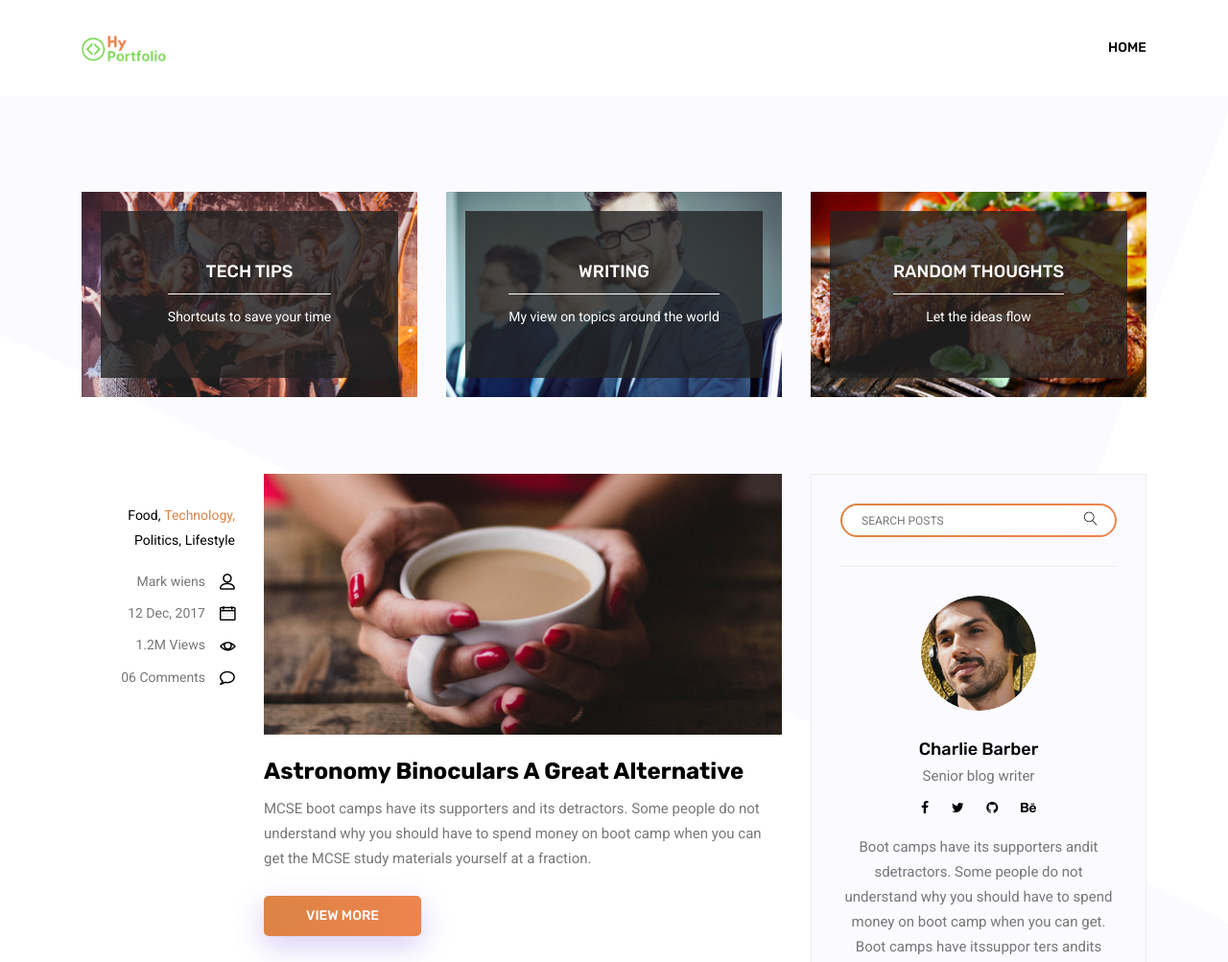
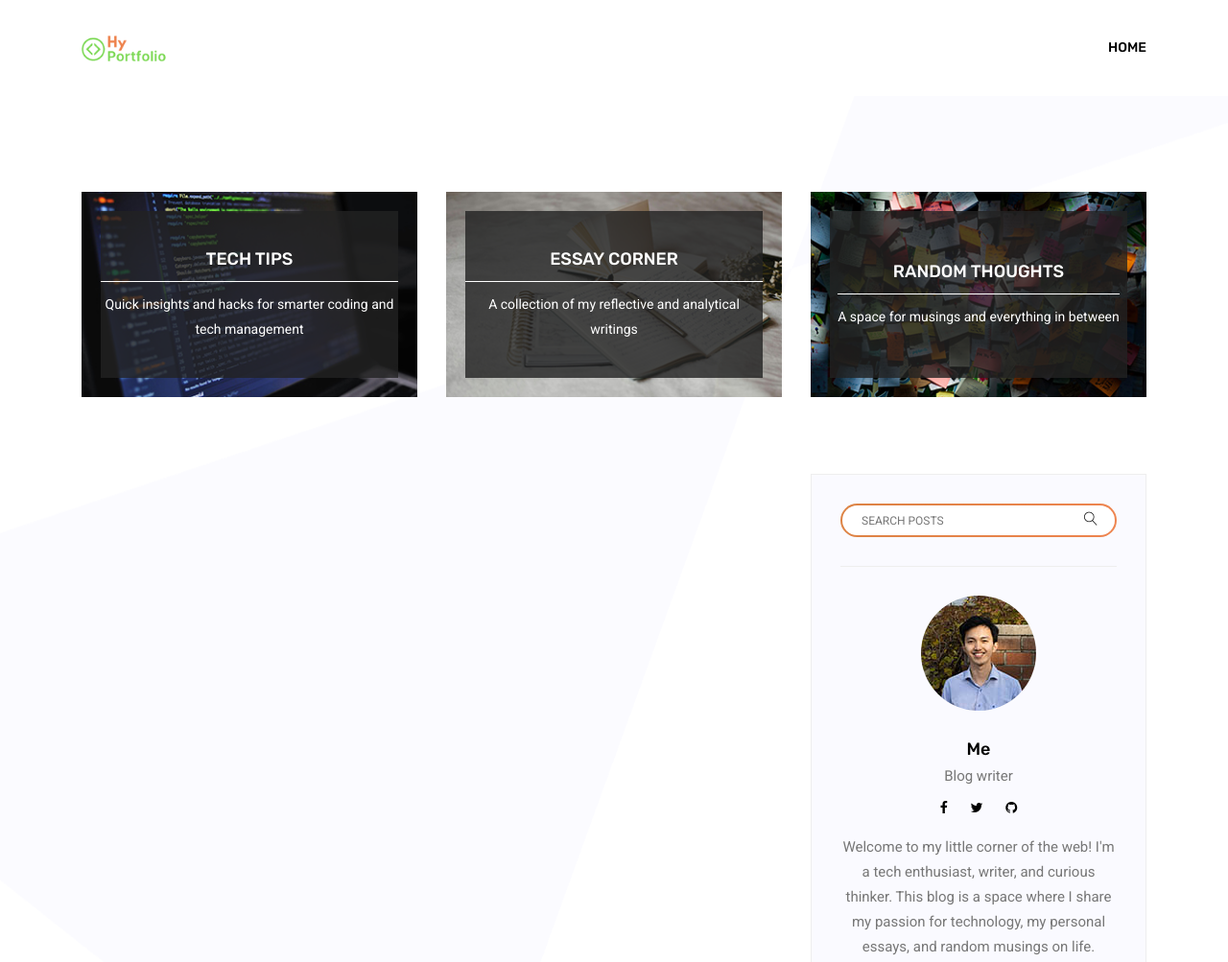
Before and after one commit to hvo11152021/HyPortfolio, a plain HTML site: page blog.html in a window 1280 px wide. Shown: the top 1003 px of the page at 96% size. Drawn offline with nearby package versions, Linux system fonts and the light colour scheme.

Commit message:
update: Added new contents to blog page

```diff
--- a/blog.html
+++ b/blog.html
@@ -69,36 +69,36 @@
             <div class="row">
                 <div class="col-lg-4">
                     <div class="categories_post">
-                        <img src="img/blog/cat-post/cat-post-3.jpg" alt="post">
+                        <img src="img/blog/cat-post/pexels-luis-gomes-166706-546819.jpg" alt="post">
                         <div class="categories_details">
                             <div class="categories_text">
                                 <a href="single-blog.html"><h5>Tech Tips</h5></a>
                                 <div class="border_line"></div>
-                                <p>Shortcuts to save your time</p>
+                                <p>Quick insights and hacks for smarter coding and tech management</p>
                             </div>
                         </div>
                     </div>
                 </div>
                 <div class="col-lg-4">
                     <div class="categories_post">
-                        <img src="img/blog/cat-post/cat-post-2.jpg" alt="post">
+                        <img src="img/blog/cat-post/pexels-polina-kovaleva-5546879.jpg" alt="post">
                         <div class="categories_details">
                             <div class="categories_text">
-                                <a href="single-blog.html"><h5>Writing</h5></a>
+                                <a href="single-blog.html"><h5>Essay Corner</h5></a>
                                 <div class="border_line"></div>
-                                <p>My view on topics around the world</p>
+                                <p>A collection of my reflective and analytical writings</p>
                             </div>
                         </div>
                     </div>
                 </div>
                 <div class="col-lg-4">
                     <div class="categories_post">
-                        <img src="img/blog/cat-post/cat-post-1.jpg" alt="post">
+                        <img src="img/blog/cat-post/pexels-minan1398-1629212.jpg" alt="post">
                         <div class="categories_details">
                             <div class="categories_text">
                                 <a href="single-blog.html"><h5>Random Thoughts</h5></a>
                                 <div class="border_line"></div>
-                                <p>Let the ideas flow</p>
+                                <p>A space for musings and everything in between</p>
                             </div>
                         </div>
                     </div>
@@ -114,7 +114,7 @@
             <div class="row">
                 <div class="col-lg-8">
                     <div class="blog_left_sidebar">
-                        <article class="row blog_item">
+                        <!-- <article class="row blog_item">
                             <div class="col-md-3">
                                 <div class="blog_info text-right">
                                     <div class="post_tag">
@@ -253,8 +253,8 @@
                                     </div>
                                 </div>
                             </div>
-                        </article>
-                        <nav class="blog-pagination justify-content-center d-flex">
+                        </article> -->
+                        <!-- <nav class="blog-pagination justify-content-center d-flex">
                             <ul class="pagination">
                                 <li class="page-item">
                                     <a href="#" class="page-link" aria-label="Previous">
@@ -276,7 +276,7 @@
                                     </a>
                                 </li>
                             </ul>
-                        </nav>
+                        </nav> -->
                     </div>
                 </div>
                 <div class="col-lg-4">
@@ -291,19 +291,19 @@
                             <div class="br"></div>
                         </aside>
                         <aside class="single_sidebar_widget author_widget">
-                            <img class="author_img rounded-circle" src="img/blog/author.png" alt="">
-                            <h4>Charlie Barber</h4>
-                            <p>Senior blog writer</p>
+                            <img class="author_img rounded-circle" src="img/blog/author.jpg" alt="">
+                            <h4>Me</h4>
+                            <p>Blog writer</p>
                             <div class="social_icon">
-                                <a href="#"><i class="fa fa-facebook"></i></a>
-                                <a href="#"><i class="fa fa-twitter"></i></a>
-                                <a href="#"><i class="fa fa-github"></i></a>
-                                <a href="#"><i class="fa fa-behance"></i></a>
+                                <a href="https://www.facebook.com/profile.php?id=100009867310233"><i class="fa fa-facebook"></i></a>
+                                <a href="https://x.com/HyVoGia"><i class="fa fa-twitter"></i></a>
+                                <a href="https://github.com/hvo11152021"><i class="fa fa-github"></i></a>
+                                <!-- <a href="#"><i class="fa fa-behance"></i></a> -->
                             </div>
-                            <p>Boot camps have its supporters andit sdetractors. Some people do not understand why you should have to spend money on boot camp when you can get. Boot camps have itssuppor ters andits detractors.</p>
+                            <p>Welcome to my little corner of the web! I'm a tech enthusiast, writer, and curious thinker. This blog is a space where I share my passion for technology, my personal essays, and random musings on life.</p>
                             <div class="br"></div>
                         </aside>
-                        <aside class="single_sidebar_widget popular_post_widget">
+                        <!-- <aside class="single_sidebar_widget popular_post_widget">
                             <h3 class="widget_title">Popular Posts</h3>
                             <div class="media post_item">
                                 <img src="img/blog/popular-post/post1.jpg" alt="post">
@@ -334,8 +334,8 @@
                                 </div>
                             </div>
                             <div class="br"></div>
-                        </aside>
-                        <aside class="single_sidebar_widget ads_widget">
+                        </aside> -->
+                        <!-- <aside class="single_sidebar_widget ads_widget">
                             <a href="#"><img class="img-fluid" src="img/blog/add.jpg" alt=""></a>
                             <div class="br"></div>
                         </aside>
@@ -421,7 +421,7 @@
                                 <li><a href="#">Lifestyle</a></li>
                                 <li><a href="#">Adventure</a></li>
                             </ul>
-                        </aside>
+                        </aside> -->
                     </div>
                 </div>
             </div>
--- a/js/headerfooter.js
+++ b/js/headerfooter.js
@@ -11,6 +11,9 @@ let pageHeader = `<nav class="navbar navbar-expand-lg navbar-light">
     <!-- Collect the nav links, forms, and other content for toggling -->
     <div class="collapse navbar-collapse offset" id="navbarSupportedContent">
         <ul class="nav navbar-nav menu_nav justify-content-end">
+            <li class="nav-item">
+                <a class="nav-link" href="blog.html">Blog</a>
+            </li>
             <li class="nav-item">
                 <button class="nav-link" style="
     border: none;
@@ -95,9 +98,6 @@ let pageHeader = `<nav class="navbar navbar-expand-lg navbar-light">
 		outline: none;
 	}" onclick="scrollToSection('contact_area')">Contact</button>
             </li>
-            <li class="nav-item">
-                <a class="nav-link" href="blog.html">Blog</a>
-            </li>
         </ul>
     </div>
 </div>
```
Also changed, not shown: index.html (+4 -4 lines), img/blog/author.jpg (added), img/blog/author.png (deleted), img/blog/cat-post/cat-post-1.jpg (deleted), img/blog/cat-post/cat-post-2.jpg (deleted), img/blog/cat-post/cat-post-3.jpg (deleted), img/blog/cat-post/pexels-luis-gomes-166706-546819.jpg (added), img/blog/cat-post/pexels-minan1398-1629212.jpg (added), img/blog/cat-post/pexels-polina-kovaleva-5546879.jpg (added).
